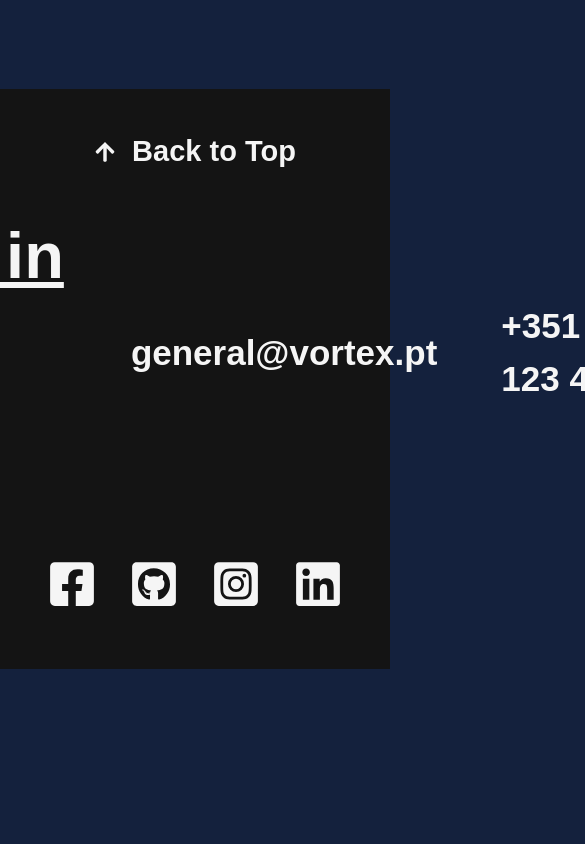
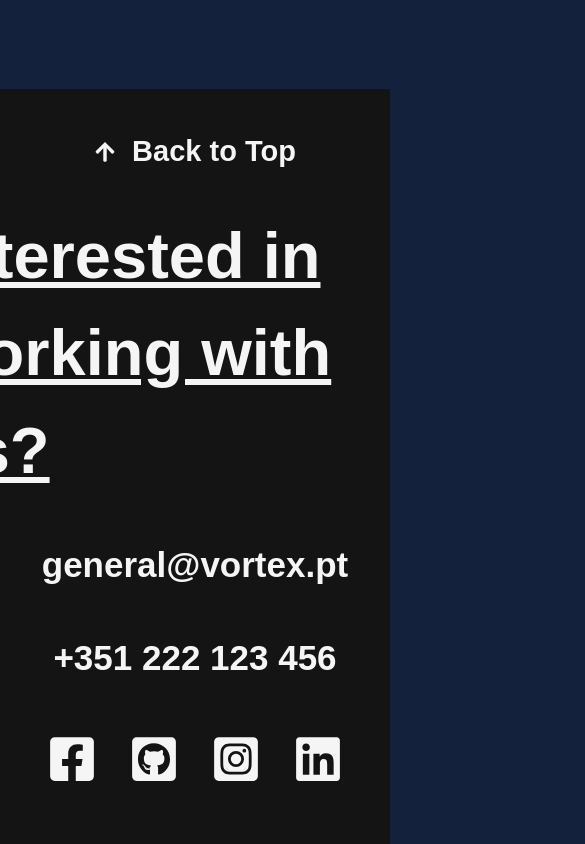
Before and after one commit to LGP21-LGP1/lgp21-lgp1.github.io, a Next.js app: page / in a window 390 px wide. Shown: the part 3966-4810 px from the top of the page, 585 px wide, since content can reach past the window. Before the commit the page ends 4635 px from the top, so only its background shows below. Built offline with nearby package versions, Linux system fonts and the light colour scheme; no server answers; a web font is replaced by a local one.

Commit message:
footer responsive

```diff
--- a/components/footer.module.css
+++ b/components/footer.module.css
@@ -63,3 +63,17 @@
   color: inherit;
   margin: 0 1rem;
 }
+
+@media only screen and (max-width: 1100px) {
+  #footerInfo {
+    flex-direction: column;
+  }
+
+  #footerInfo span {
+    margin-bottom: 40px;
+  }
+
+  #socials {
+    margin-top: 10px;
+  }
+}
```
